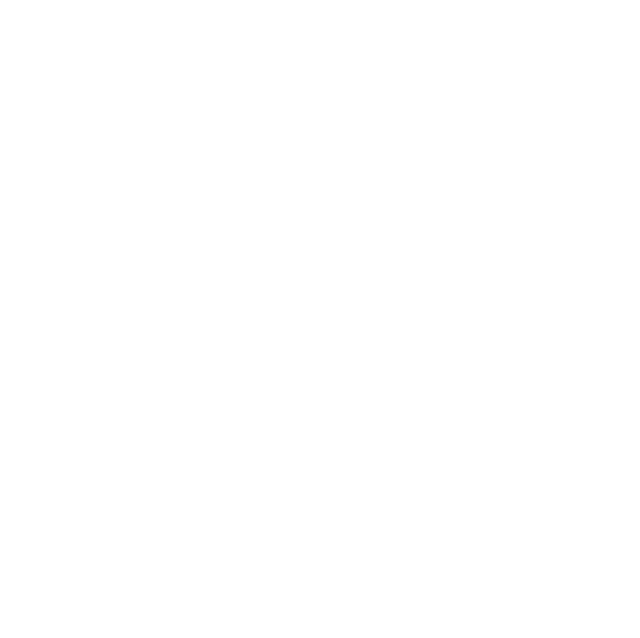
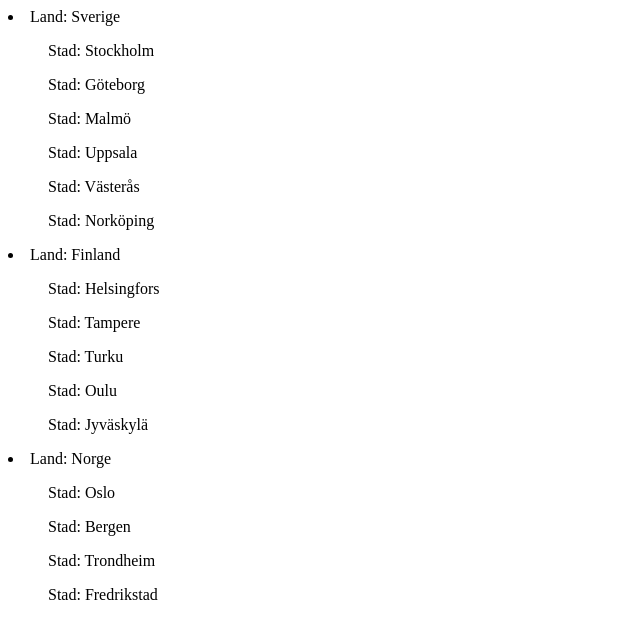
Before and after one commit to AntonSagi/stad_land, a plain HTML site: page index.html in a window 1280 px wide. Shown: the whole page, without its empty margins (0-640 px from the left). Drawn offline with Linux system fonts and the light colour scheme.

Commit message:
Lägg till alla funktioner

```diff
--- a/index.html
+++ b/index.html
@@ -4,9 +4,15 @@
     <meta charset="UTF-8">
     <meta name="viewport" content="width=device-width, initial-scale=1.0">
     <meta http-equiv="X-UA-Compatible" content="ie=edge">
-    <title>Document</title>
+    <title>Städer & Länder</title>
 </head>
 <body>
 
+    <div id="mainContent">
+    </div>
+
 </body>
+
+    <script src="script.js"></script>
+
 </html>
--- a/script.js
+++ b/script.js
@@ -0,0 +1,85 @@
+window.onload = getLand(); //Kör funktion när hemsidan startar
+
+function getLand() { //Funktion för att hämta landen från JSON-fil
+    fetch("land.json")
+    .then(function (response) {
+        return response.json();
+    })
+    .then(function (data) {
+        appendData(data);
+		console.log(data);
+    })
+    .catch(function (err) {
+        console.log(err);
+    })
+}
+
+function appendData(data) { //Funktion för att skriva ut alla städer till hemsidan
+    var textLand = document.getElementById("mainContent");
+
+     for (var i = 0; i < data.length; i++) {
+         var div = document.createElement("li");
+         div.innerHTML = "Land: " + data[i].countryname + "<br>";
+         div.id = data[i].id;
+        textLand.appendChild(div);
+     }
+    window.onload = getStad(); //När alla städer skrivits ut körs funktionen för att hämta städer från JSON-fil
+}
+
+function getStad() { //Hämta städer från JSON-fil
+    fetch("stad.json")
+    .then(function (response) {
+        return response.json();
+    })
+    .then(function (data) {
+        appendStad(data);
+        console.log(data);
+    })
+    .catch(function (err) {
+        console.log(err);
+    })
+}
+
+function appendStad(data) { //Skriv ut städer på hemsidan
+
+    data.sort(function(a, b){ //Sortera städer efter befolkningsmängd
+        return b.population-a.population
+    })
+
+    //ID på alla olika länder
+    var seID = 1;
+    var fiID = 2;
+    var noID = 3;
+    var stadID = 1; //ID på nuvarande stad
+
+     for (var i = 0; i < data.length; i++) {
+        var textSE = document.getElementById("1"); //ID för olika textfält, beronde på vilket land som staden ska skrivas till
+        var textFI = document.getElementById("2");
+        var textNO = document.getElementById("3");
+
+        //If-statser som kollar vilket land nuvarande stad hör hemma i
+        if(data[i].countryid === seID) {
+            var div = document.createElement("ul");
+            div.innerHTML = "Stad: " + data[i].stadname + "<br>";
+            textSE.appendChild(div);
+        }
+
+        else if(data[i].countryid === fiID) {
+            var div = document.createElement("ul");
+            div.innerHTML = "Stad: " + data[i].stadname + "<br>";
+            textFI.appendChild(div);
+        }
+
+        else if(data[i].countryid === noID) {
+            var div = document.createElement("ul");
+            div.innerHTML = "Stad: " + data[i].stadname + "<br>";
+            textNO.appendChild(div);
+        }
+
+        //Återställ stads-ID för att reflektera antal länder som staden kan tillhöra
+        if(stadID === 3) {
+            stadID = 0;
+        }
+        stadID++
+     }
+}
```
